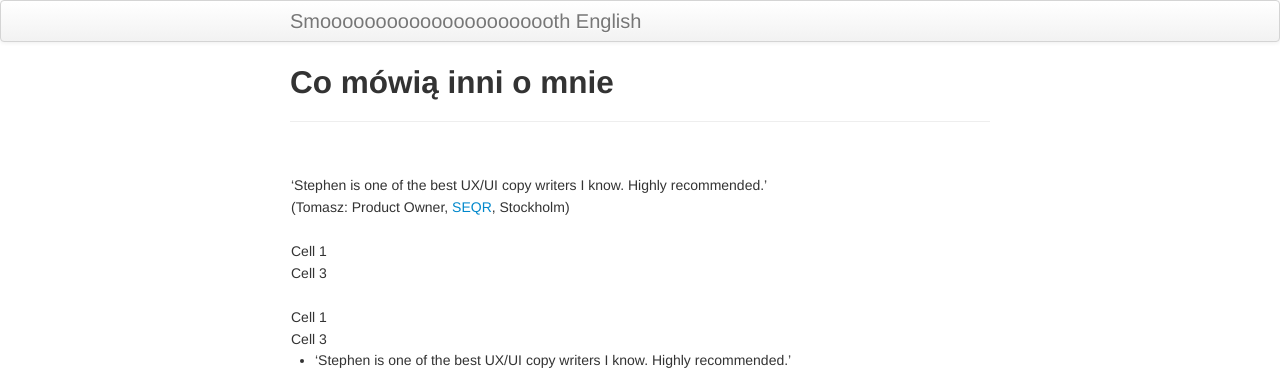
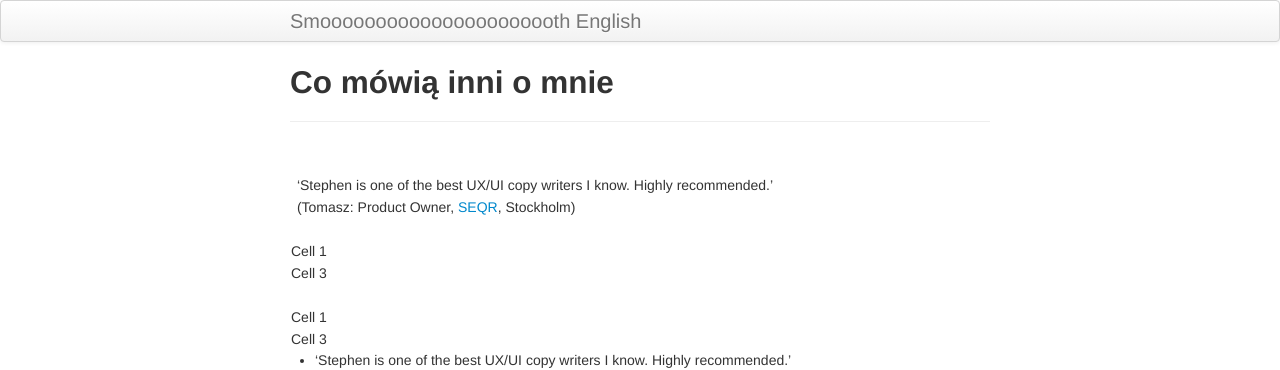
Before and after one commit to StephenEastham/StephenEastham.github.io, a Jekyll site: the page built from pages/resources.md, in a window 1280 px wide. Shown: the top 370 px of the page. Built offline with Jekyll 4.4.1, drawn with Linux system fonts in a browser that asks for light colours.

```diff
--- a/pages/resources.md
+++ b/pages/resources.md
@@ -7,8 +7,8 @@ description:
 
 |
 ---------|
-| 'Stephen is one of the best UX/UI copy writers I know. Highly recommended.'  |
-| (Tomasz: Product Owner, [SEQR](https://pages.github.com), Stockholm)|
+|| 'Stephen is one of the best UX/UI copy writers I know. Highly recommended.'  |
+|| (Tomasz: Product Owner, [SEQR](https://pages.github.com), Stockholm)|
 
 |
 ---------|
```
